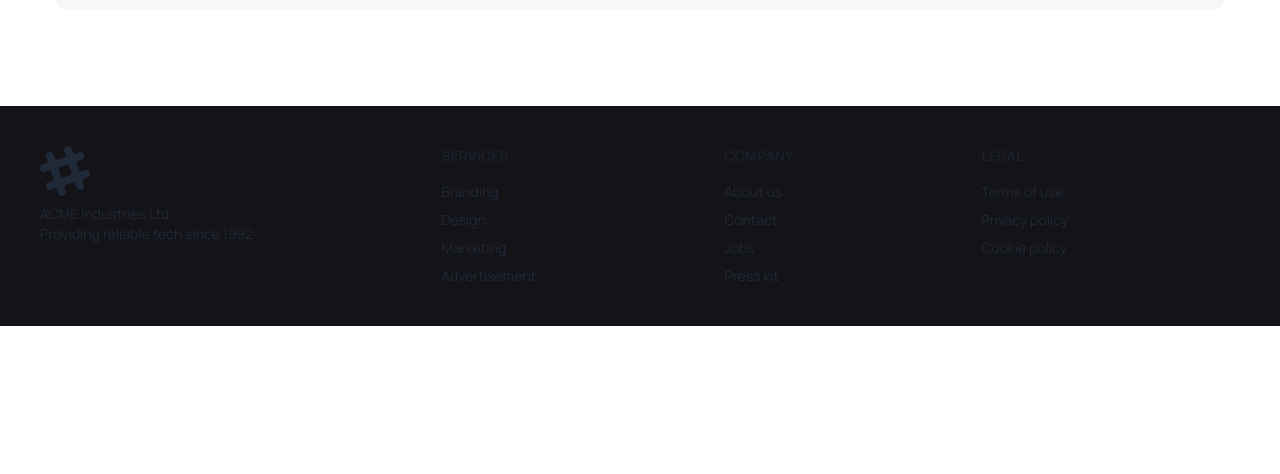
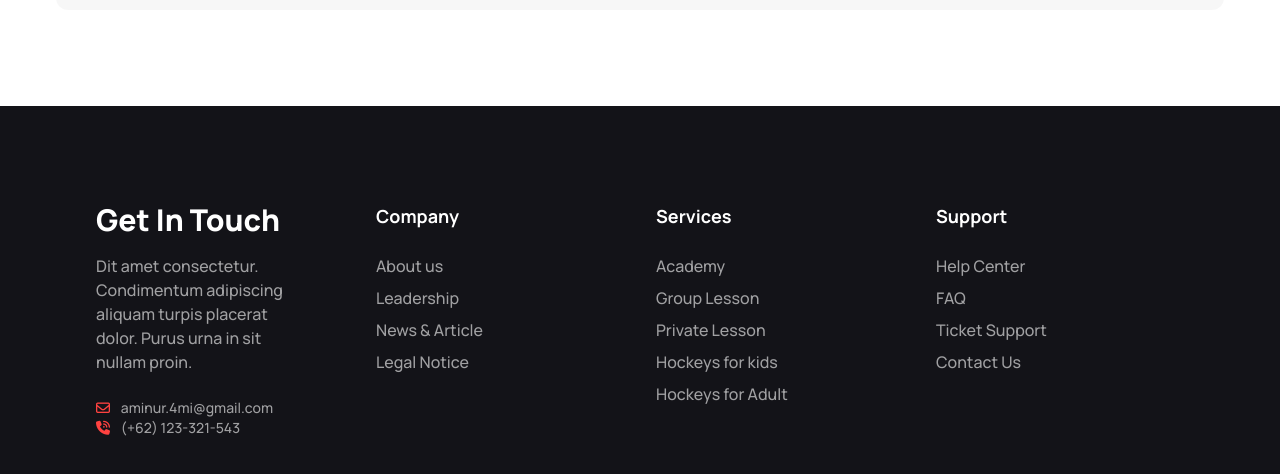
Before and after one commit to aminur-git/hokeys-project-4mi, a plain HTML site: page index.html in a window 1280 px wide. Shown: the part 5648-6122 px from the top of the page. Before the commit the page ends 5974 px from the top, so only its background shows below. Drawn offline with nearby package versions, Linux system fonts and the light colour scheme.

Commit message:
footer-deployed

```diff
--- a/index.html
+++ b/index.html
@@ -66,40 +66,40 @@
               <ul tabindex="0"
                 class="flex flex-col dropdown-content bg-base-100 rounded-box z-[1] mt-3 w-52 p-2 shadow gap-3">
                 <div>
-                  <a href="/#" rel="noopener noreferrer" class="text-ngray hover:text-pred hover:font-bold">Home</a>
+                  <a href="javascript: location.reload();" rel="noopener noreferrer" class="text-ngray hover:text-pred hover:font-bold">Home</a>
                 </div>
                 <div>
-                  <a href="/#" rel="noopener noreferrer" class="text-ngray hover:text-pred hover:font-bold">About</a>
+                  <a href="javascript: location.reload();" rel="noopener noreferrer" class="text-ngray hover:text-pred hover:font-bold">About</a>
                 </div>
                 <div>
-                  <a href="/#" rel="noopener noreferrer" class="text-ngray hover:text-pred hover:font-bold">Pages</a>
+                  <a href="javascript: location.reload();" rel="noopener noreferrer" class="text-ngray hover:text-pred hover:font-bold">Pages</a>
                 </div>
                 <div>
-                  <a href="/#" rel="noopener noreferrer" class="text-ngray hover:text-pred hover:font-bold">Blog</a>
+                  <a href="javascript: location.reload();" rel="noopener noreferrer" class="text-ngray hover:text-pred hover:font-bold">Blog</a>
                 </div>
                 <div>
-                  <a href="/#" rel="noopener noreferrer" class="text-ngray hover:text-pred hover:font-bold">Contact</a>
+                  <a href="#contact" rel="noopener noreferrer" class="text-ngray hover:text-pred hover:font-bold">Contact</a>
                 </div>
               </ul>
             </div>
-            <a href="#" class="pr-5"><img src="Images/logo.png" alt=""></a>
+            <a href="javascript: location.reload();" class="pr-5"><img src="Images/logo.png" alt=""></a>
           </div>
           <div class="navbar-center hidden lg:flex ">
             <div class="flex gap-11 justify-between px-1">
               <div>
-                <a href="/#" rel="noopener noreferrer" class="text-ngray hover:text-pred hover:font-bold ">Home</a>
+                <a href="javascript: location.reload();" rel="noopener noreferrer" class="text-ngray hover:text-pred hover:font-bold ">Home</a>
               </div>
               <div>
-                <a href="/#" rel="noopener noreferrer" class="text-ngray hover:text-pred hover:font-bold">About</a>
+                <a href="javascript: location.reload();" rel="noopener noreferrer" class="text-ngray hover:text-pred hover:font-bold">About</a>
               </div>
               <div>
-                <a href="/#" rel="noopener noreferrer" class="text-ngray hover:text-pred hover:font-bold">Pages</a>
+                <a href="javascript: location.reload();" rel="noopener noreferrer" class="text-ngray hover:text-pred hover:font-bold">Pages</a>
               </div>
               <div>
-                <a href="/#" rel="noopener noreferrer" class="text-ngray hover:text-pred hover:font-bold">Blog</a>
+                <a href="javascript: location.reload();" rel="noopener noreferrer" class="text-ngray hover:text-pred hover:font-bold">Blog</a>
               </div>
               <div>
-                <a href="/#" rel="noopener noreferrer" class="text-ngray hover:text-pred hover:font-bold">Contact</a>
+                <a href="javascript: location.reload();" rel="noopener noreferrer" class="text-ngray hover:text-pred hover:font-bold">Contact</a>
               </div>
 
             </div>
@@ -107,7 +107,7 @@
           <div class="navbar-end gap-3 justify-end">
             <img class="hover:scale-150 hover:-translate-x-1 hover:rotate-12 duration-1000 cursor-pointer "
               src="Images/search.png" alt="">
-            <a class="btn px-6 py-4 h-auto hover:bg-red-600 text-white text-[0.8rem] md:text-xl bg-pred ">Get Ticket</a>
+            <a href="javascript: location.reload();" class="btn px-6 py-4 h-auto hover:bg-red-600 text-white text-[0.8rem] md:text-xl bg-pred ">Get Ticket</a>
           </div>
         </div>
       </nav>
@@ -651,7 +651,7 @@
     </section>
 
     <!-- Get in Touch -->
-    <section>
+    <section id="contact">
 
       <div class="">
         <!-- Title and Para -->
@@ -693,7 +693,7 @@
           </div>
           <!-- Contact-form-division -->
           <div class="flex-1">
-            <form action="submit">
+            <form action="">
               <!-- flex-parent -->
               <div class="grid grid-cols-1 lg:grid-cols-2 gap-6">
                 <!-- Name -->
@@ -727,8 +727,8 @@
                 <textarea name="" required placeholder="Write your message"
                   class="bg-[#13131808] p-5 w-full min-h-48 lg:min-h-[350px]" id=""></textarea>
               </div>
-              <button type="reset" class="btn w-full text-white bg-[#FF4240] hover:bg-red-600 mt-6 ">Send
-                Message</button>
+              <button class="btn w-full text-white bg-[#FF4240] hover:bg-red-600 mt-6 "><a href="javascript: location.reload();"> Send
+                Message </a></button>
             </form>
           </div>
         </div>
@@ -744,7 +744,7 @@
                   class="fa-brands fa-instagram  text-black hover: hover:shadow-xl p-3 hover:text-[#E1306C] ease-linear duration-200"></i></a>
               <a href=""><i
                   class="fa-brands fa-github  text-black hover: hover:shadow-xl p-3 hover:text-[#2dba4e] ease-linear duration-200"></i></a>
-              <a href=""></a>
+
             </div>
           </div>
         </div>
@@ -755,39 +755,45 @@
 
   <!-- Footer Section -->
   <section class="bg-bgblack">
-    <footer class="footer text-base-content p-10">
-      <aside>
-        <svg width="50" height="50" viewBox="0 0 24 24" xmlns="http://www.w3.org/2000/svg" fill-rule="evenodd"
-          clip-rule="evenodd" class="fill-current">
-          <path
-            d="M22.672 15.226l-2.432.811.841 2.515c.33 1.019-.209 2.127-1.23 2.456-1.15.325-2.148-.321-2.463-1.226l-.84-2.518-5.013 1.677.84 2.517c.391 1.203-.434 2.542-1.831 2.542-.88 0-1.601-.564-1.86-1.314l-.842-2.516-2.431.809c-1.135.328-2.145-.317-2.463-1.229-.329-1.018.211-2.127 1.231-2.456l2.432-.809-1.621-4.823-2.432.808c-1.355.384-2.558-.59-2.558-1.839 0-.817.509-1.582 1.327-1.846l2.433-.809-.842-2.515c-.33-1.02.211-2.129 1.232-2.458 1.02-.329 2.13.209 2.461 1.229l.842 2.515 5.011-1.677-.839-2.517c-.403-1.238.484-2.553 1.843-2.553.819 0 1.585.509 1.85 1.326l.841 2.517 2.431-.81c1.02-.33 2.131.211 2.461 1.229.332 1.018-.21 2.126-1.23 2.456l-2.433.809 1.622 4.823 2.433-.809c1.242-.401 2.557.484 2.557 1.838 0 .819-.51 1.583-1.328 1.847m-8.992-6.428l-5.01 1.675 1.619 4.828 5.011-1.674-1.62-4.829z">
-          </path>
-        </svg>
-        <p>
-          ACME Industries Ltd.
-          <br />
-          Providing reliable tech since 1992
+    <footer class="grid grid-cols-2 md:grid-cols-3 lg:grid-cols-4 gap-8 container mx-auto text-base-content py-24 px-10 xl:px-24 text-white">
+
+      <div class="col-span-2 md:col-span-3 lg:col-span-1 flex flex-col items-center lg:items-start lg:mr-10 pb-6">
+         <h1 class="font-extrabold text-3xl pb-4">Get In Touch</h1>
+        <p class="text-[#FFFFFF99] font-medium text-center lg:text-left max-w-[]">
+          Dit amet consectetur. Condimentum  adipiscing aliquam turpis placerat dolor. Purus urna in sit nullam proin.
         </p>
-      </aside>
-      <nav>
-        <h6 class="footer-title">Services</h6>
-        <a class="link link-hover">Branding</a>
-        <a class="link link-hover">Design</a>
-        <a class="link link-hover">Marketing</a>
-        <a class="link link-hover">Advertisement</a>
+        <p class="pt-6 text-[#FFFFFF99] font-medium text-sm">
+          <i class="fa-regular fa-envelope text-sm text-[#FF4240] pr-2"></i> aminur.4mi@gmail.com
+        </p>
+        <p class="text-[#FFFFFF99] font-medium text-sm">
+          <i class="fa-solid fa-phone-volume text-sm text-[#FF4240] pr-2"></i> (+62) 123-321-543
+        </p>
+      </div>
+      <nav class="flex flex-col gap-2 items-center lg:items-start">
+        <h6 class=" text-white font-bold text-lg pb-4">Company</h6>
+        <a class="link link-hover"><p class="text-para text-base font-medium">About us</p></a>
+        <a class="link link-hover"><p class="text-para text-base font-medium">Leadership</p></a>
+        <a class="link link-hover"><p class="text-para text-base font-medium">News & Article</p></a>
+        <a class="link link-hover"><p class="text-para text-base font-medium">Legal Notice</p></a>
       </nav>
-      <nav>
-        <h6 class="footer-title">Company</h6>
-        <a class="link link-hover">About us</a>
-        <a class="link link-hover">Contact</a>
-        <a class="link link-hover">Jobs</a>
-        <a class="link link-hover">Press kit</a>
+
+      <nav class="flex flex-col gap-2 items-center lg:items-start">
+        <h6 class=" text-white font-bold text-lg pb-4">Services</h6>
+        <a class="link link-hover"><p class="text-para text-base font-medium">Academy
+        </p></a>
+
+        <a class="link link-hover"><p class="text-para text-base font-medium">Group Lesson</p></a>
+        <a class="link link-hover"><p class="text-para text-base font-medium">Private Lesson</p></a>
+        <a class="link link-hover"><p class="text-para text-base text-center lg:text-left font-medium">Hockeys for kids</p></a>
+        <a class="link link-hover"><p class="text-para text-center lg:text-left text-base font-medium">Hockeys for Adult</p></a>
       </nav>
-      <nav>
-        <h6 class="footer-title">Legal</h6>
-        <a class="link link-hover">Terms of use</a>
-        <a class="link link-hover">Privacy policy</a>
-        <a class="link link-hover">Cookie policy</a>
+
+      <nav class="flex flex-col gap-2 items-center col-span-2 md:col-span-1 lg:items-start">
+        <h6 class=" text-white font-bold text-lg pb-4">Support</h6>
+        <a class="link link-hover"><p class="text-para text-base font-medium">Help Center</p></a>
+        <a class="link link-hover"><p class="text-para text-base font-medium">FAQ</p></a>
+        <a class="link link-hover"><p class="text-para text-base font-medium">Ticket Support</p></a>
+        <a class="link link-hover"><p class="text-para text-base font-medium">Contact Us</p></a>
       </nav>
     </footer>
   </section>
```
